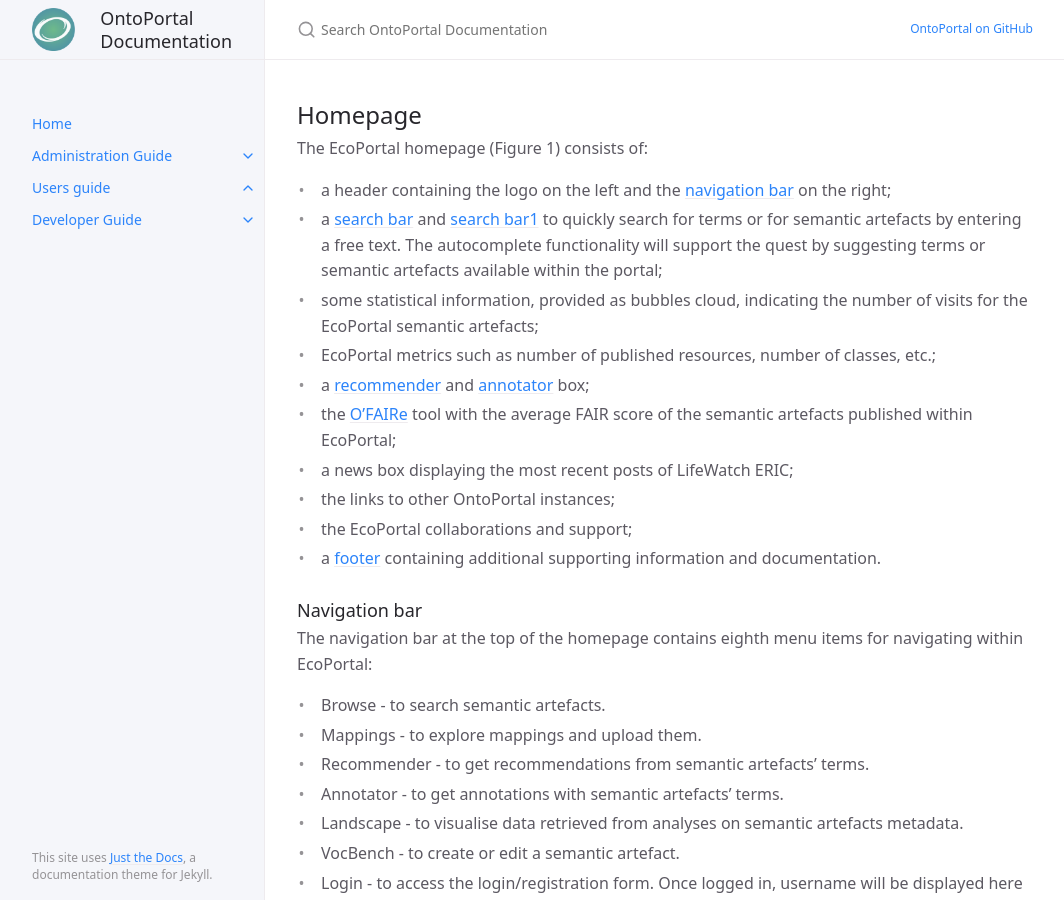
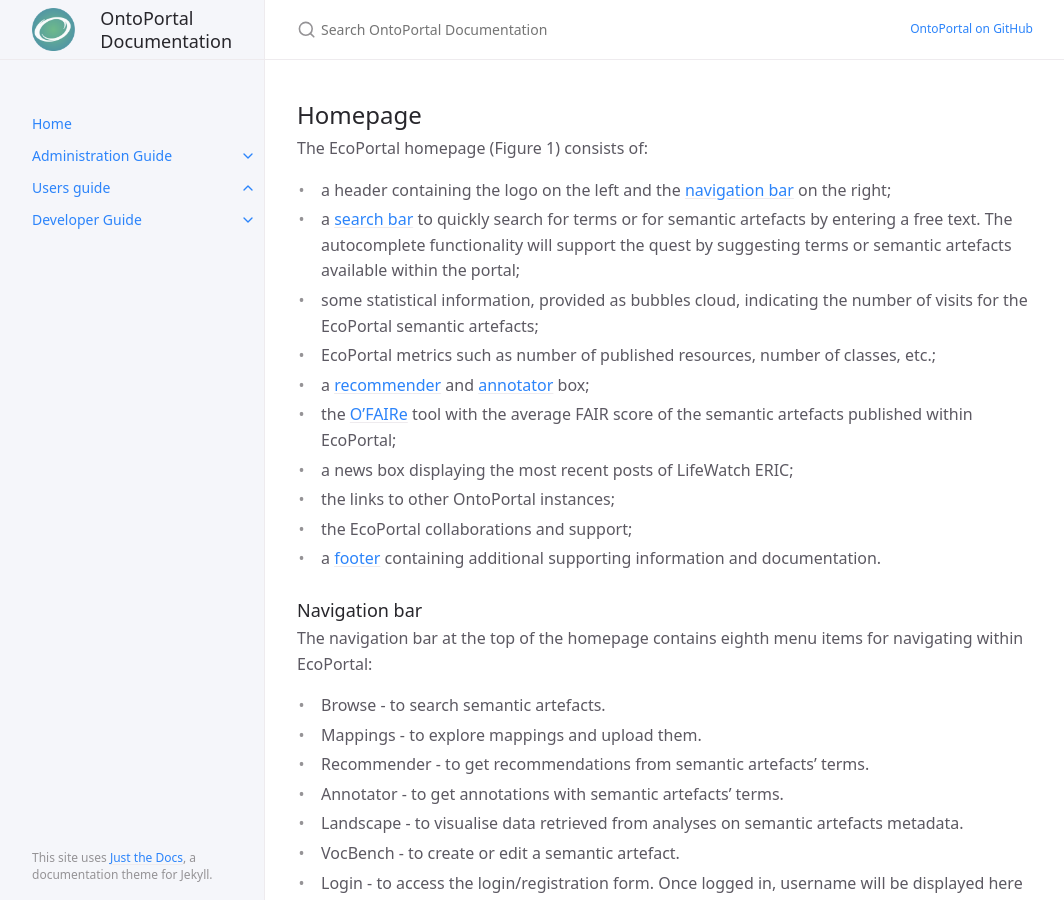
Before and after one commit to MajidFiaz/documentation, a Jekyll site: the page built from docs/users-guide-docs/documentation/ecoportal/platform_overview/homepage/index.md, in a window 1280 px wide and 900 px high. Shown: the whole window, without its empty margins (107-1171 px from the left). Built offline with Jekyll 4.4.1, drawn with Linux system fonts in a browser that asks for light colours.

Commit message:
checking navigation2

```diff
--- a/_includes/shared_doc/platform_overview/homepage/index.md
+++ b/_includes/shared_doc/platform_overview/homepage/index.md
@@ -2,7 +2,7 @@
 
 The {{ page.portal }} homepage (Figure 1) consists of:
 - a header containing the logo on the left and the [navigation bar](#navigation-bar) on the right;
-- a [search bar](/documentation/user_guide/platform_overview/tools/EcoPortal#search) and [search bar1]({% search_and_metrics.md %}) to quickly search for terms or for semantic artefacts by entering a free text. The autocomplete functionality will support the quest by suggesting terms or semantic artefacts available within the portal;
+- a [search bar](/documentation/user_guide/platform_overview/tools/EcoPortal#search) to quickly search for terms or for semantic artefacts by entering a free text. The autocomplete functionality will support the quest by suggesting terms or semantic artefacts available within the portal;
 - some statistical information, provided as bubbles cloud, indicating the number of visits for the EcoPortal semantic artefacts;
 - EcoPortal metrics such as number of published resources, number of classes, etc.;
 - a [recommender]() and [annotator]() box;
```
